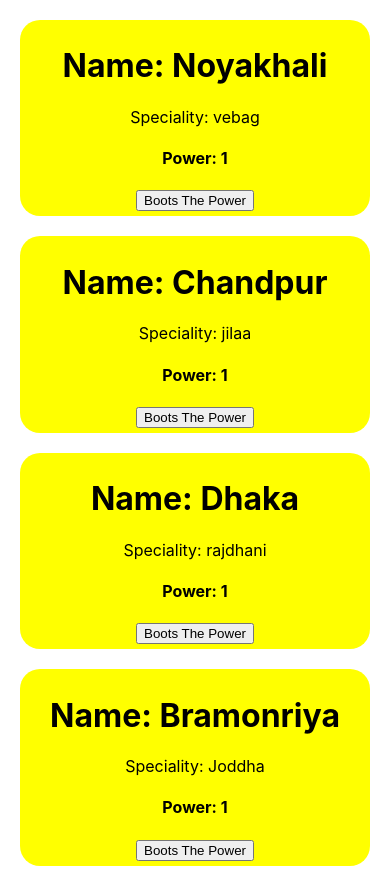
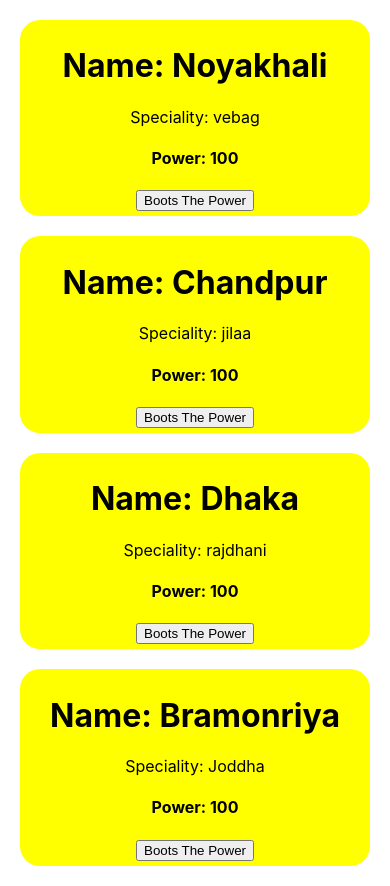
Before and after one commit to rasel497/reactjs-core-concepts-recup, a React (Create React App) app: page / in a window 390 px wide. Built offline with nearby package versions, Linux system fonts and the light colour scheme.

Commit message:
Recharge you phone

```diff
--- a/src/App.js
+++ b/src/App.js
@@ -24,10 +24,13 @@ const districtStyle = {
 // create a bsic Componant and css style
 function District(props) {
   // create state and destructuring
-  const [power, setPower] = useState(1);
+  const [power, setPower] = useState(100);
 
   const bootsPower = () => {
-    const newPower = power * 2;
+    const newPower = power - 10;
+    if (newPower < 10) {
+      return alert('Recharge you phone');
+    }
     setPower(newPower);
   }
 
```
